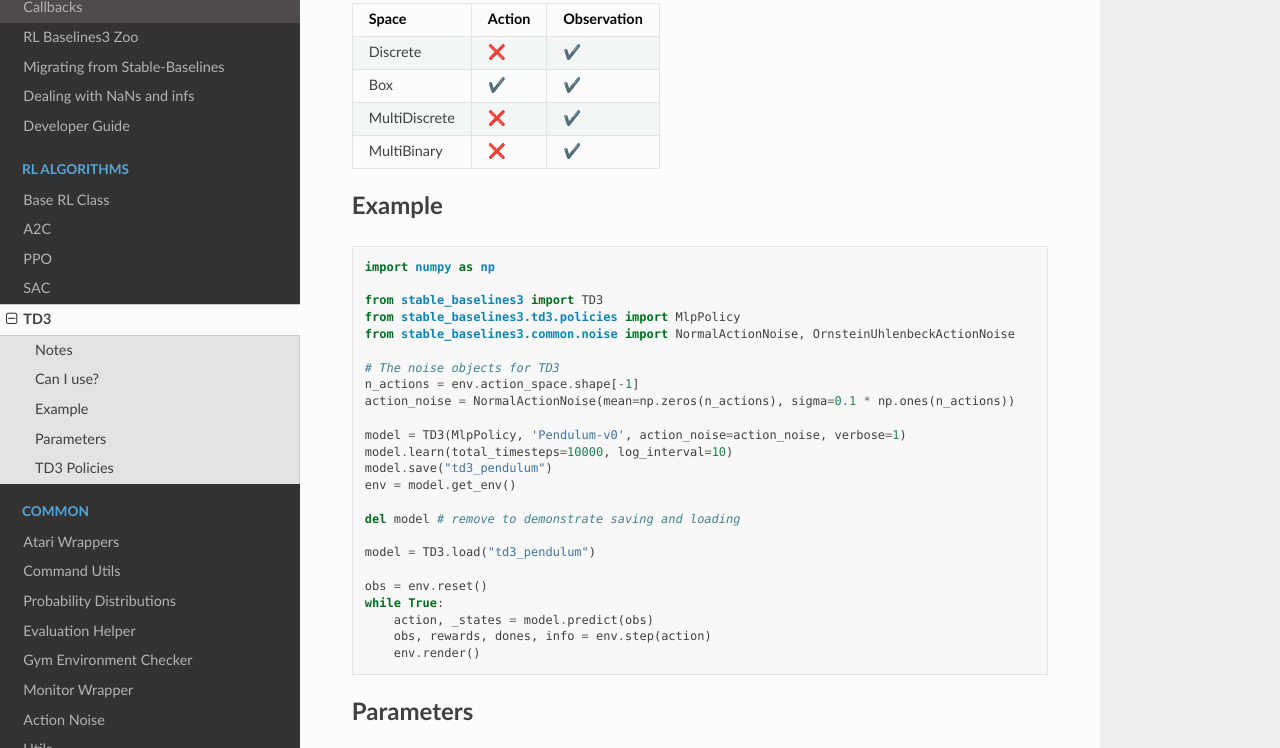
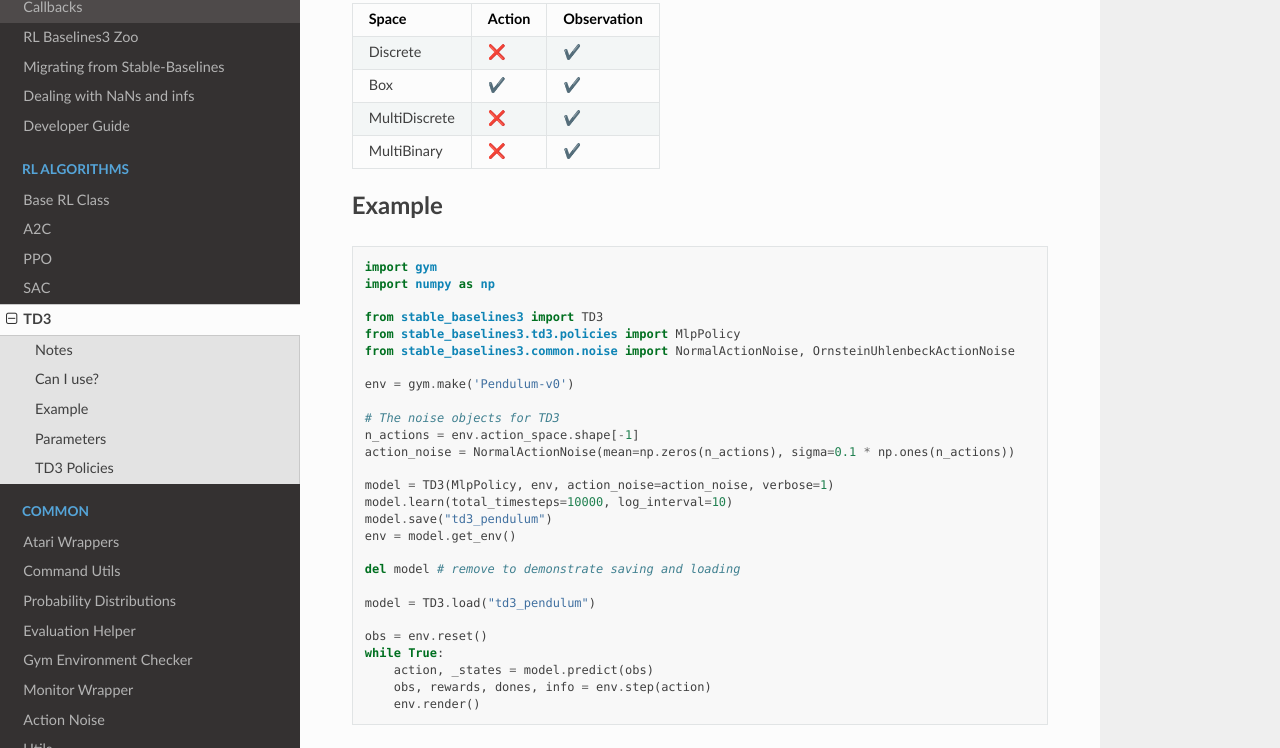
Before and after one commit to DLR-RM/stable-baselines3, a Sphinx documentation site: the page built from docs/modules/td3.rst, in a window 1280 px wide and 900 px high, scrolled down 1107 px, cut to the strip 0-748 px from the top of the window. Built offline with Sphinx 7.4.7 and the Read the Docs theme 2.0.0, drawn with Linux system fonts in a browser that asks for light colours; pages that are not in the unit, such as notebooks, are missing from menus.

Commit message:
Fix TD3's example code
Defines `env` before use so example code can be run without Error

```diff
--- a/docs/modules/td3.rst
+++ b/docs/modules/td3.rst
@@ -62,17 +62,20 @@ Example
 
 .. code-block:: python
 
+  import gym
   import numpy as np
 
   from stable_baselines3 import TD3
   from stable_baselines3.td3.policies import MlpPolicy
   from stable_baselines3.common.noise import NormalActionNoise, OrnsteinUhlenbeckActionNoise
 
+  env = gym.make('Pendulum-v0')
+
   # The noise objects for TD3
   n_actions = env.action_space.shape[-1]
   action_noise = NormalActionNoise(mean=np.zeros(n_actions), sigma=0.1 * np.ones(n_actions))
 
-  model = TD3(MlpPolicy, 'Pendulum-v0', action_noise=action_noise, verbose=1)
+  model = TD3(MlpPolicy, env, action_noise=action_noise, verbose=1)
   model.learn(total_timesteps=10000, log_interval=10)
   model.save("td3_pendulum")
   env = model.get_env()
```
